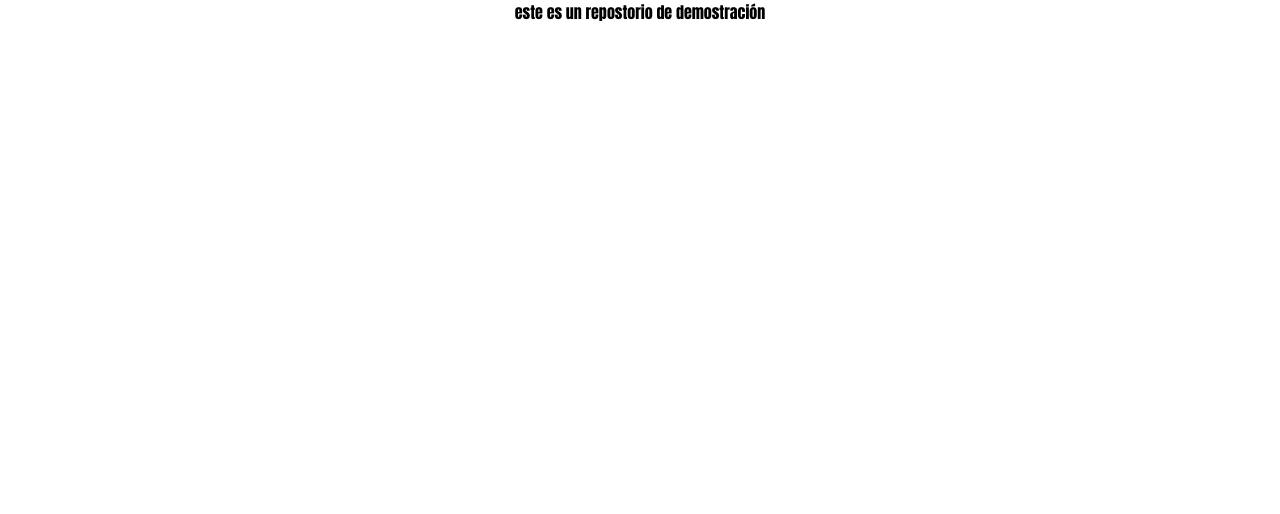
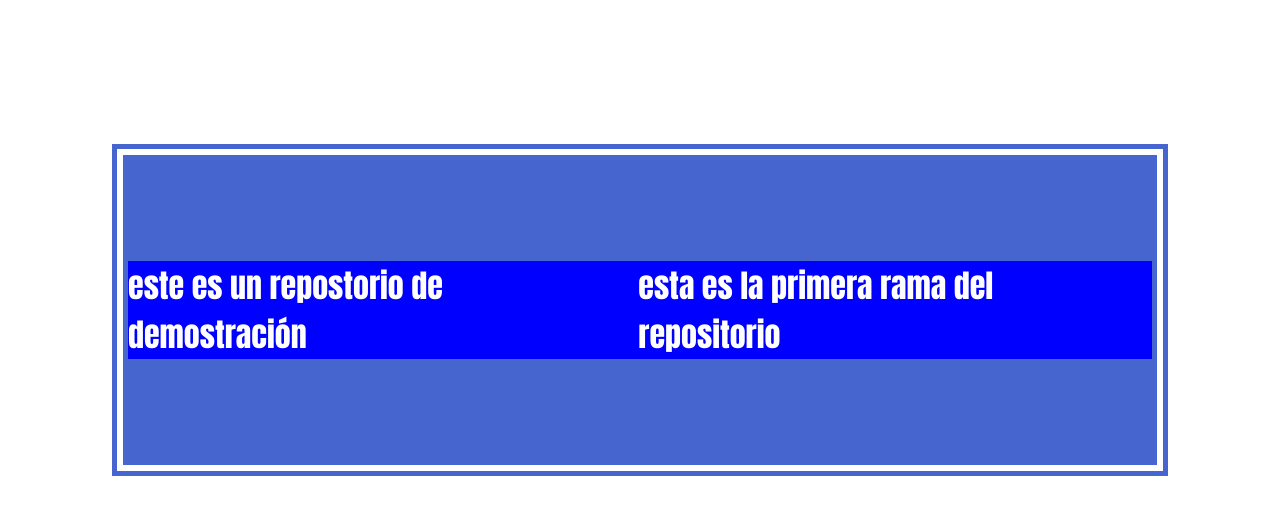
Before and after one commit to grabittz/CSGO-blog, a plain HTML site: page index.html in a window 1280 px wide. Drawn offline with Linux system fonts and the light colour scheme.

Commit message:
Primer commit en primera_rama

```diff
--- a/index.html
+++ b/index.html
@@ -10,6 +10,7 @@
 <body>
     <div class="caja-repo">
         <h1>este es un repostorio de demostración</h1>
+        <h2>esta es la primera rama del repositorio</h2>
     </div>
 </body>
 </html>
--- a/styles.css
+++ b/styles.css
@@ -4,13 +4,20 @@
 }
 
 .caja-repo{
+    background-color: #4665ce;
     height: 300px;
-    height: 300px;
-    margin: auto;
+    width: 80%;
+    margin: 10rem auto;
+    outline: double 1rem #4665ce;
+    display: flex;
+    justify-content: center;
+    align-items: center;
 }
 
-h1{
+h1, h2{
     font-family: Impact;
-    font-size: 1rem;
-    text-align: center;
+    font-size: 2rem;
+    color: #fff;
+    padding: 0 2.5rem 0 0;
+    background: #0000ff;
 }
```
